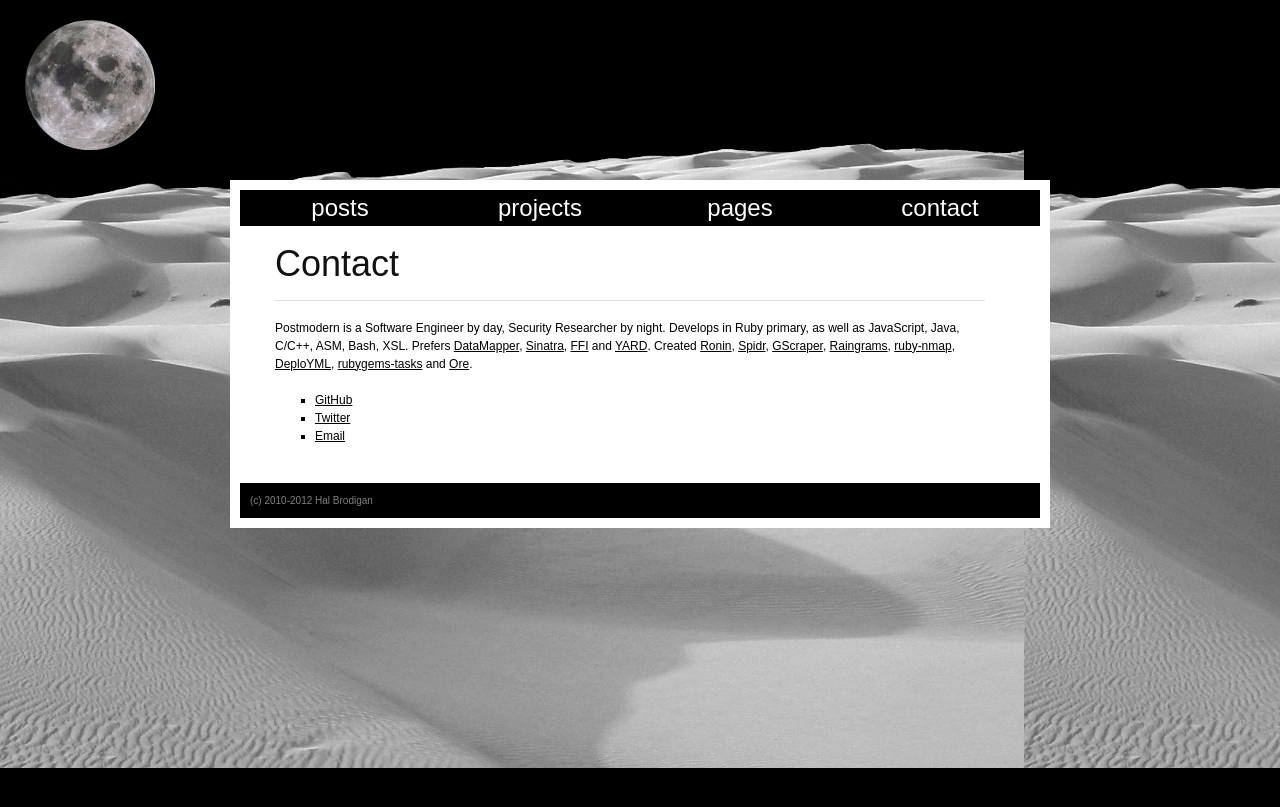
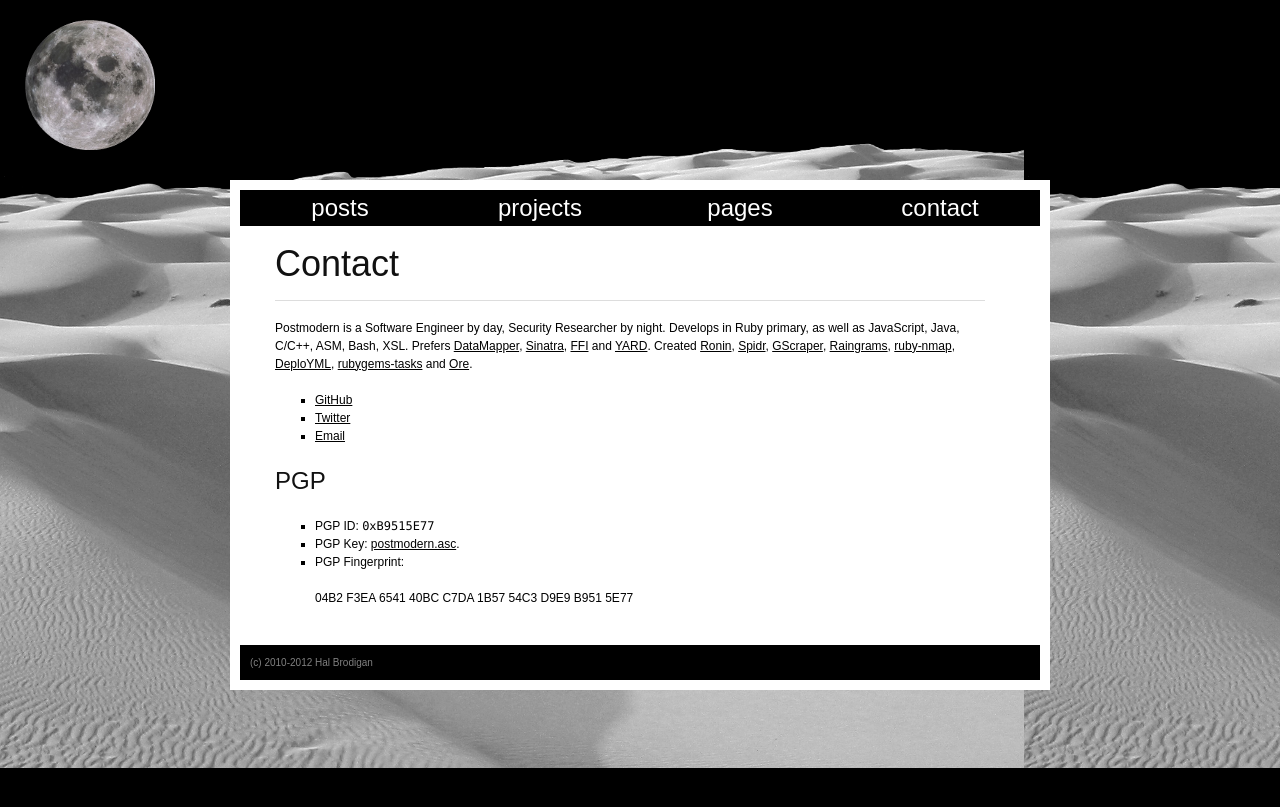
Before and after one commit to postmodern/postmodern.github.io, a Jekyll site: the page built from contact.md, in a window 1280 px wide. Shown: the top 807 px of the page. Built offline with Jekyll 4.4.1, drawn with Linux system fonts in a browser that asks for light colours; Markdown is read by kramdown in place of the engine named in the settings.

Commit message:
Added my PGP key.

```diff
--- a/contact.md
+++ b/contact.md
@@ -10,3 +10,12 @@ layout: default
 * [GitHub](http://github.com/postmodern)
 * [Twitter](http://twitter.com/postmodern_mod3)
 * [Email](mailto:postmodern.mod3@gmail.com)
+
+## PGP
+
+* PGP ID: `0xB9515E77`
+* PGP Key: [postmodern.asc](/postmodern.asc).
+* PGP Fingerprint:
+
+    04B2 F3EA 6541 40BC C7DA
+    1B57 54C3 D9E9 B951 5E77
```
Also changed, not shown: 1 other file.
